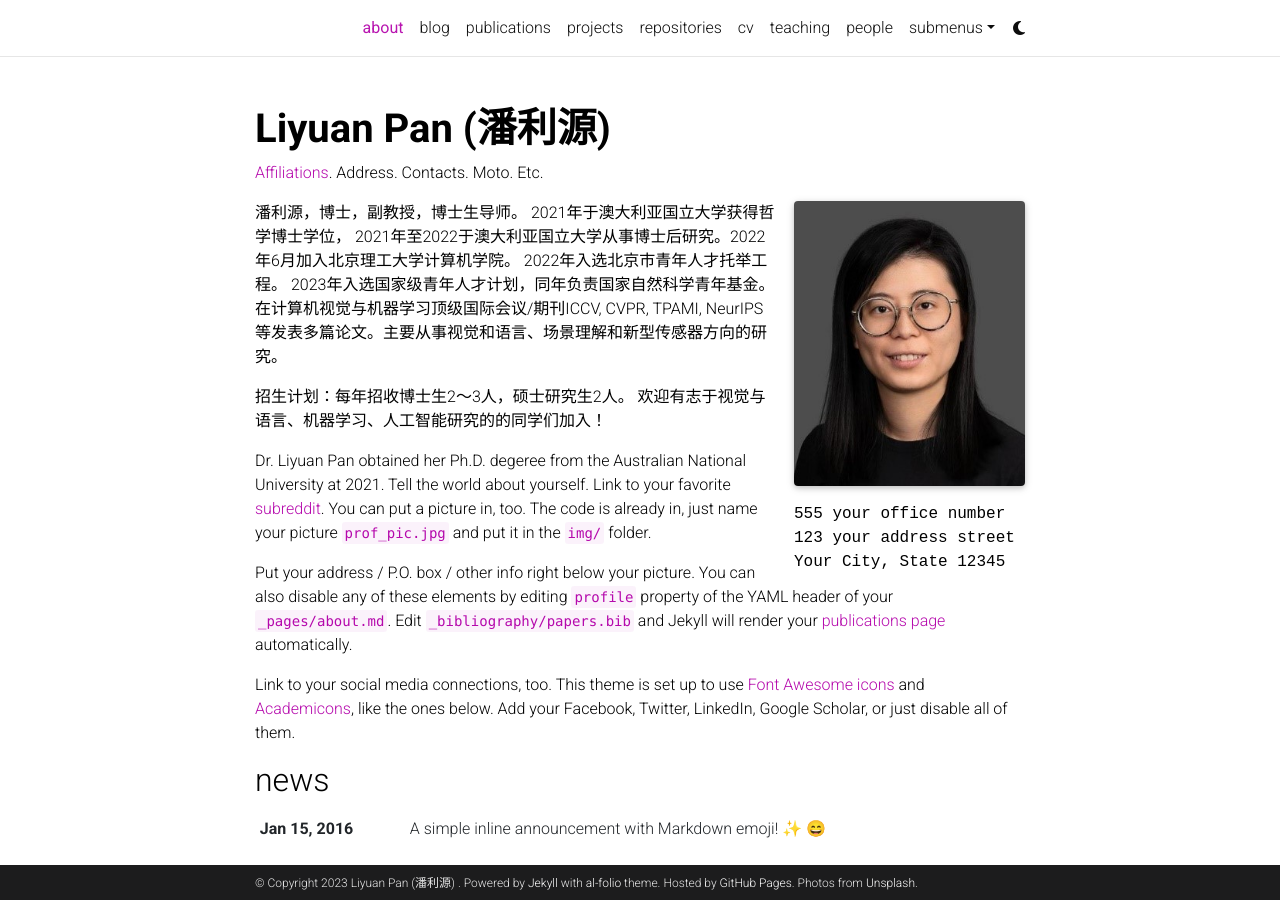
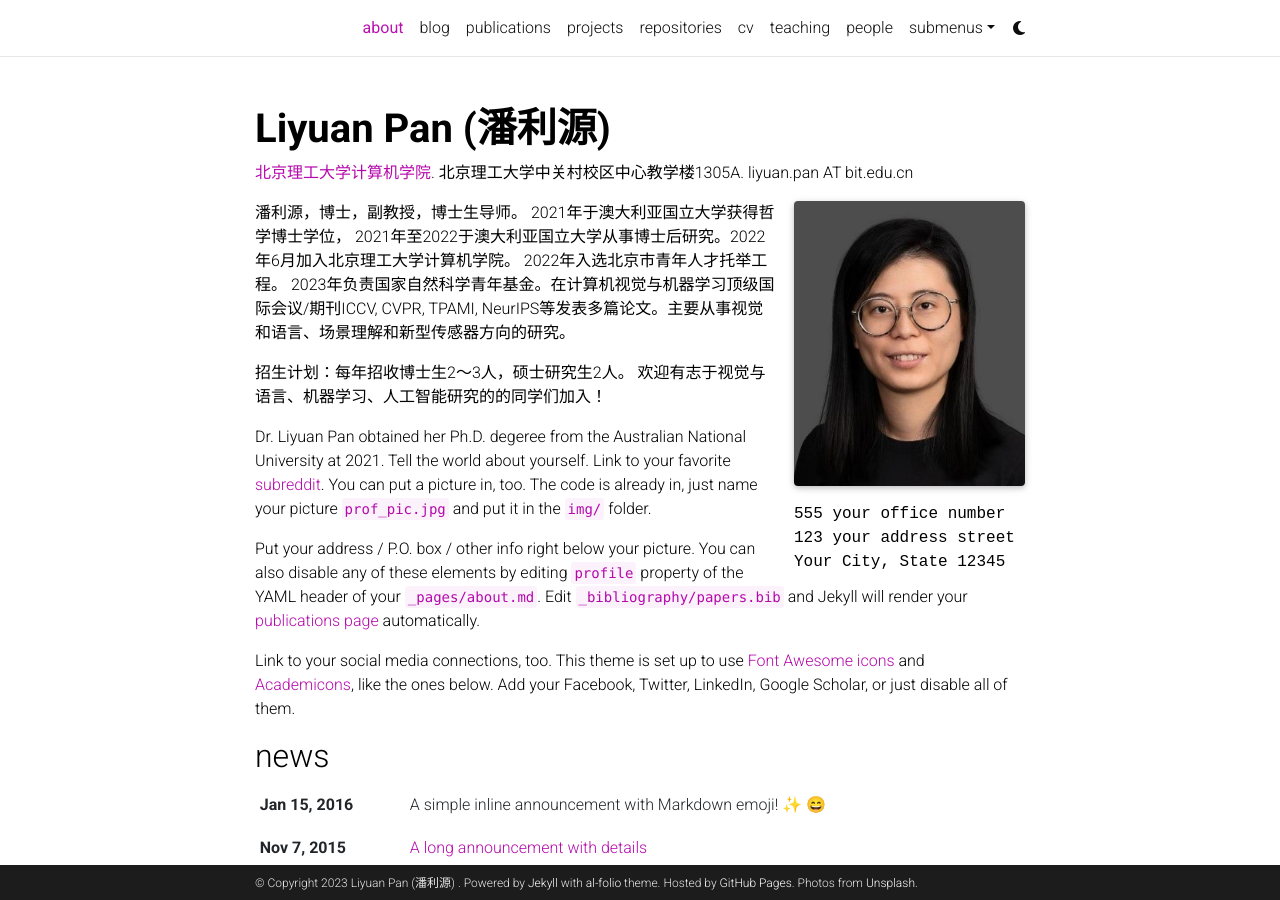
Before and after one commit to BITsslab/BITsslab, a Jekyll site: the page built from _pages/about.md, in a window 1280 px wide and 900 px high. Built offline with Jekyll 4.4.1, drawn with Linux system fonts in a browser that asks for light colours; full-size pictures stand in for the smaller copies a plugin makes; emoji names are drawn with the system emoji font; comment, search, counter and statistics services are not loaded; a style sheet for code colours, icons or effects is not loaded.

Commit message:
Update about.md

```diff
--- a/_pages/about.md
+++ b/_pages/about.md
@@ -2,7 +2,7 @@
 layout: about
 title: about
 permalink: /
-subtitle: <a href='#'>Affiliations</a>. Address. Contacts. Moto. Etc.
+subtitle: <a href='https://cs.bit.edu.cn/'>北京理工大学计算机学院</a>. 北京理工大学中关村校区中心教学楼1305A. liyuan.pan AT bit.edu.cn
 
 profile:
   align: right
@@ -19,7 +19,7 @@ selected_papers: true # includes a list of papers marked as "selected={true}"
 social: true  # includes social icons at the bottom of the page
 ---
 
-潘利源，博士，副教授，博士生导师。 2021年于澳大利亚国立大学获得哲学博士学位， 2021年至2022于澳大利亚国立大学从事博士后研究。2022年6月加入北京理工大学计算机学院。 2022年入选北京市青年人才托举工程。 2023年入选国家级青年人才计划，同年负责国家自然科学青年基金。在计算机视觉与机器学习顶级国际会议/期刊ICCV, CVPR, TPAMI, NeurIPS等发表多篇论文。主要从事视觉和语言、场景理解和新型传感器方向的研究。
+潘利源，博士，副教授，博士生导师。 2021年于澳大利亚国立大学获得哲学博士学位， 2021年至2022于澳大利亚国立大学从事博士后研究。2022年6月加入北京理工大学计算机学院。 2022年入选北京市青年人才托举工程。 2023年负责国家自然科学青年基金。在计算机视觉与机器学习顶级国际会议/期刊ICCV, CVPR, TPAMI, NeurIPS等发表多篇论文。主要从事视觉和语言、场景理解和新型传感器方向的研究。
 
 招生计划：每年招收博士生2～3人，硕士研究生2人。 欢迎有志于视觉与语言、机器学习、人工智能研究的的同学们加入！
 
```
